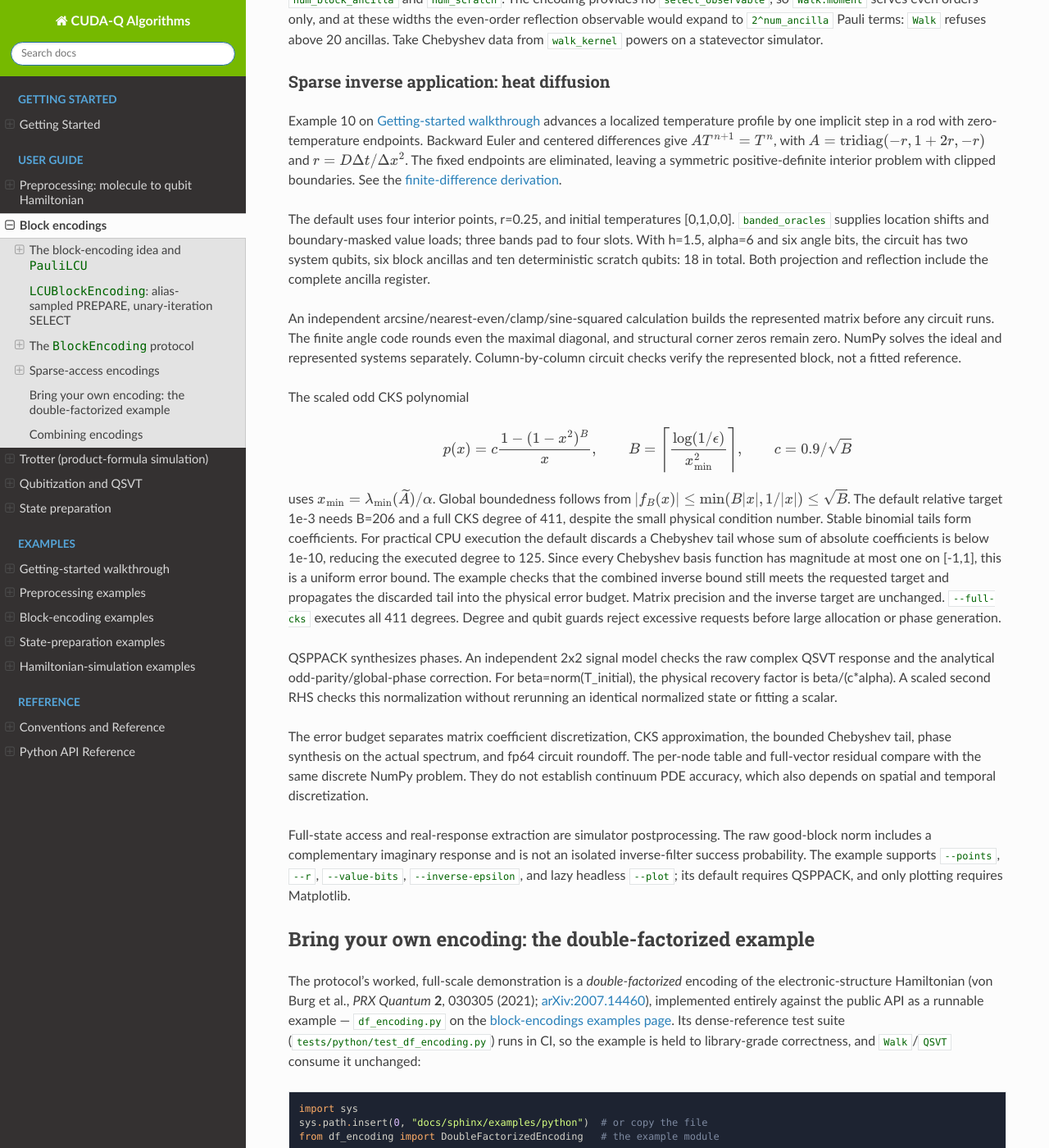
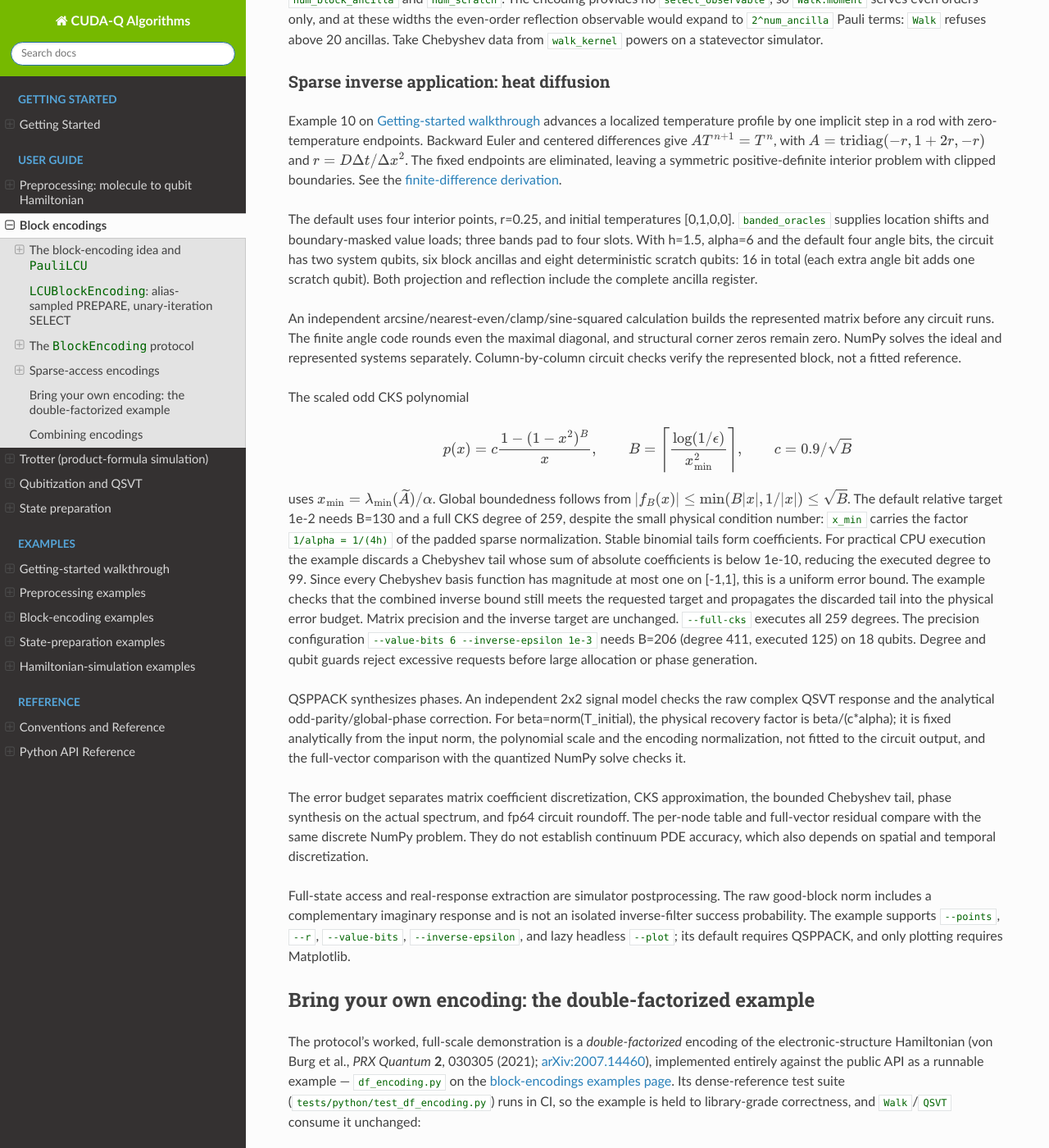
Before and after one commit to NVIDIA/cudaq-algorithms, a Sphinx documentation site: the page built from docs/sphinx/guide/block_encodings.rst, in a window 1280 px wide and 1400 px high, scrolled down 4698 px. Shown: the whole window at 82% size. Built offline with Sphinx 7.4.7 and the Read the Docs theme 3.1.0, drawn with Linux system fonts in a browser that asks for light colours.

Commit message:
docs: size the heat-diffusion example default for the CPU simulator
The six-angle-bit, 1e-3 default executes a degree-125 QSVT sequence on
18 qubits: 1380 s on qpp-cpu with two threads (the CI example timeout is
600 s and the wheel-test lanes run on four-vCPU runners), against 4 s
for example 07. Make four angle bits and a 1e-2 inverse target the
default (16 qubits, executed degree 99, 244 s under the same
conditions; all checks pass with 3.4% full-vector error, dominated by
the four-bit matrix quantization) and keep the 18-qubit configuration
as the documented --value-bits 6 --inverse-epsilon 1e-3 precision run.
Update the qubit, B and degree figures in the getting-started page and
the block-encodings guide accordingly.

Remove the "physical RHS norm restores linear scaling" check: it
compared 2.5 * reconstructed with 2.5 * numpy_solution against 2.5 *
total_bound, which is the preceding check multiplied through by a
constant and verifies nothing about the recovery factor. State in the
guide what does verify it: the factor beta/(c*alpha) is fixed
analytically and the comparison with the quantized NumPy solve checks
it.

Signed-off-by: Scott Thornton <wsttiger@gmail.com>

```diff
--- a/docs/sphinx/examples/python/10_sparse_heat_equation.py
+++ b/docs/sphinx/examples/python/10_sparse_heat_equation.py
@@ -13,7 +13,9 @@ The QSP real-response extraction uses full-state simulator postprocessing;
 the raw good-block norm is not the success probability of an isolated
 inverse filter. It does not demonstrate a coherent readout of every node.
 Run: python3 10_sparse_heat_equation.py
-Optional: --value-bits 7 --plot heat_step.png
+The default (four angle bits, 1e-2 inverse target, 16 qubits) is sized for
+the CPU simulator; --value-bits 6 --inverse-epsilon 1e-3 is the 18-qubit
+precision configuration, practical on a GPU. Optional: --plot heat_step.png
 """
 
 import argparse
@@ -156,8 +158,8 @@ def arguments():
     parser = argparse.ArgumentParser(description=__doc__)
     parser.add_argument("--points", type=int, default=4)
     parser.add_argument("--r", type=float, default=.25)
-    parser.add_argument("--value-bits", type=int, default=6)
-    parser.add_argument("--inverse-epsilon", type=float, default=1e-3)
+    parser.add_argument("--value-bits", type=int, default=4)
+    parser.add_argument("--inverse-epsilon", type=float, default=1e-2)
     parser.add_argument("--plot", type=Path)
     parser.add_argument(
         "--full-cks",
@@ -325,13 +327,6 @@ def main():
           np.linalg.norm(reconstructed - quantized_solution), solve_bound)
     check("QSVT versus ideal NumPy solve",
           np.linalg.norm(reconstructed - numpy_solution), total_bound)
-    # Rescale the physical RHS, reusing its identical normalized input state.
-    multiplier = 2.5
-    scaled_solution = multiplier * reconstructed
-    scaled_reference = np.linalg.solve(ideal, multiplier * initial)
-    check("physical RHS norm restores linear scaling",
-          np.linalg.norm(scaled_solution - scaled_reference),
-          multiplier * total_bound)
 
     relative_error = np.linalg.norm(
         reconstructed - numpy_solution) / np.linalg.norm(numpy_solution)
--- a/docs/sphinx/guide/block_encodings.rst
+++ b/docs/sphinx/guide/block_encodings.rst
@@ -299,10 +299,11 @@ See the
 
 The default uses four interior points, r=0.25, and initial temperatures
 [0,1,0,0]. `banded_oracles` supplies location shifts and boundary-masked
-value loads; three bands pad to four slots. With h=1.5, alpha=6 and six
-angle bits, the circuit has two system qubits, six block ancillas and ten
-deterministic scratch qubits: 18 in total. Both projection and reflection
-include the complete ancilla register.
+value loads; three bands pad to four slots. With h=1.5, alpha=6 and the
+default four angle bits, the circuit has two system qubits, six block
+ancillas and eight deterministic scratch qubits: 16 in total (each extra
+angle bit adds one scratch qubit). Both projection and reflection include
+the complete ancilla register.
 
 An independent arcsine/nearest-even/clamp/sine-squared calculation builds
 the represented matrix before any circuit runs. The finite angle code
@@ -321,23 +322,28 @@ The scaled odd CKS polynomial
 uses :math:`x_{\min}=\lambda_{\min}(\widetilde A)/\alpha`.
 Global boundedness follows from
 :math:`|f_B(x)|\le\min(B|x|,1/|x|)\le\sqrt B`.
-The default relative target 1e-3 needs B=206 and a full CKS degree of 411,
-despite the small physical condition number. Stable binomial tails form
-coefficients. For practical CPU execution the default discards a Chebyshev
-tail whose sum of absolute coefficients is below 1e-10, reducing the
-executed degree to 125. Since every Chebyshev basis function has magnitude
-at most one on [-1,1], this is a uniform error bound. The example checks
-that the combined inverse bound still meets the requested target and
+The default relative target 1e-2 needs B=130 and a full CKS degree of 259,
+despite the small physical condition number: ``x_min`` carries the factor
+``1/alpha = 1/(4h)`` of the padded sparse normalization. Stable binomial
+tails form coefficients. For practical CPU execution the example discards a
+Chebyshev tail whose sum of absolute coefficients is below 1e-10, reducing
+the executed degree to 99. Since every Chebyshev basis function has
+magnitude at most one on [-1,1], this is a uniform error bound. The example
+checks that the combined inverse bound still meets the requested target and
 propagates the discarded tail into the physical error budget. Matrix
-precision and the inverse target are unchanged. ``--full-cks`` executes
-all 411 degrees. Degree and qubit guards reject excessive requests before
-large allocation or phase generation.
+precision and the inverse target are unchanged. ``--full-cks`` executes all
+259 degrees. The precision configuration ``--value-bits 6
+--inverse-epsilon 1e-3`` needs B=206 (degree 411, executed 125) on 18
+qubits. Degree and qubit guards reject excessive requests before large
+allocation or phase generation.
 
 QSPPACK synthesizes phases. An independent 2x2 signal model checks the
 raw complex QSVT response and the analytical odd-parity/global-phase
 correction. For beta=norm(T_initial), the physical recovery factor is
-beta/(c*alpha). A scaled second RHS checks this normalization without
-rerunning an identical normalized state or fitting a scalar.
+beta/(c*alpha); it is fixed analytically from the input norm, the
+polynomial scale and the encoding normalization, not fitted to the
+circuit output, and the full-vector comparison with the quantized NumPy
+solve checks it.
 
 The error budget separates matrix coefficient discretization, CKS approximation,
 the bounded Chebyshev tail, phase synthesis on the actual spectrum, and
```
Also changed, not shown: docs/sphinx/examples_rst/getting_started.rst (+13 -8 lines).
